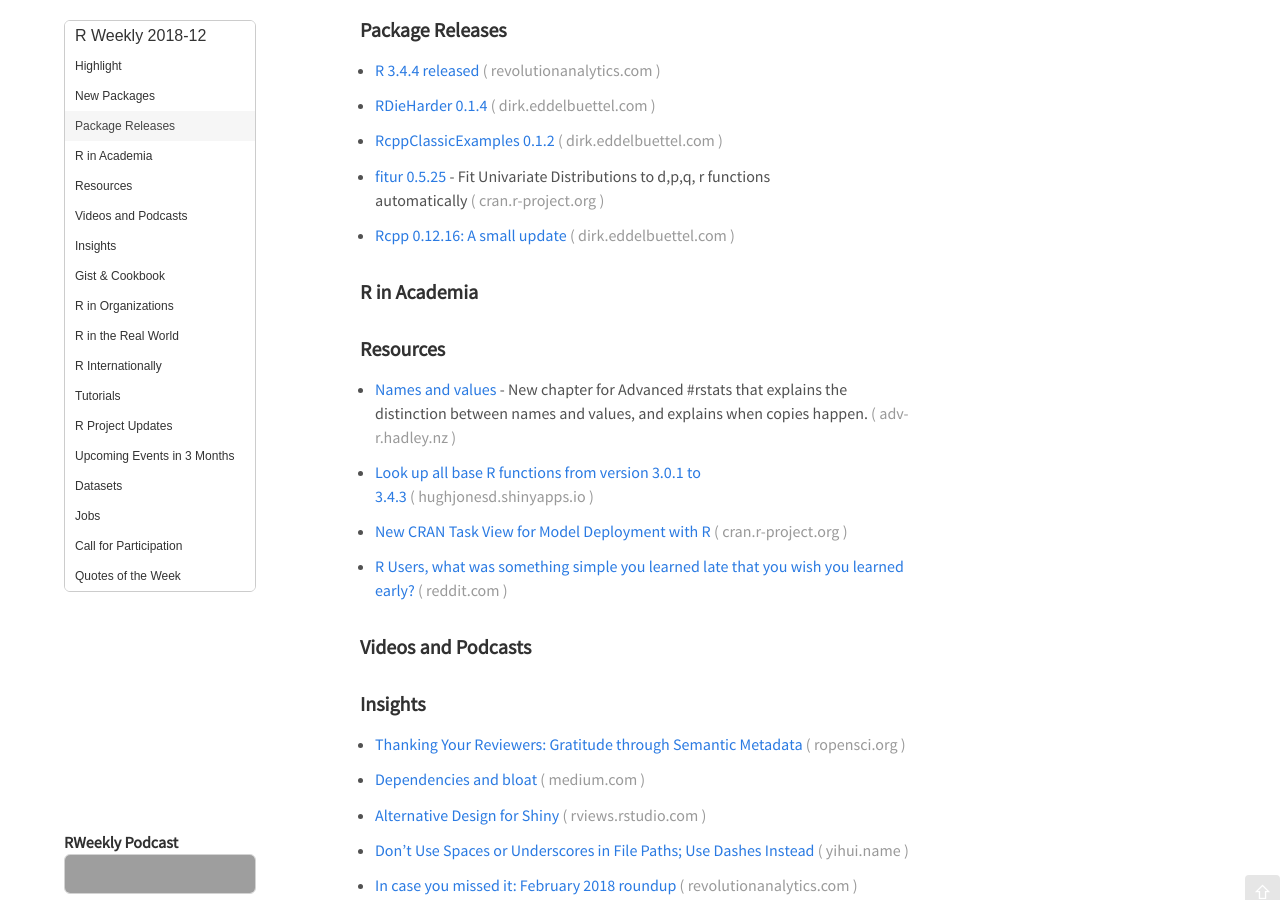
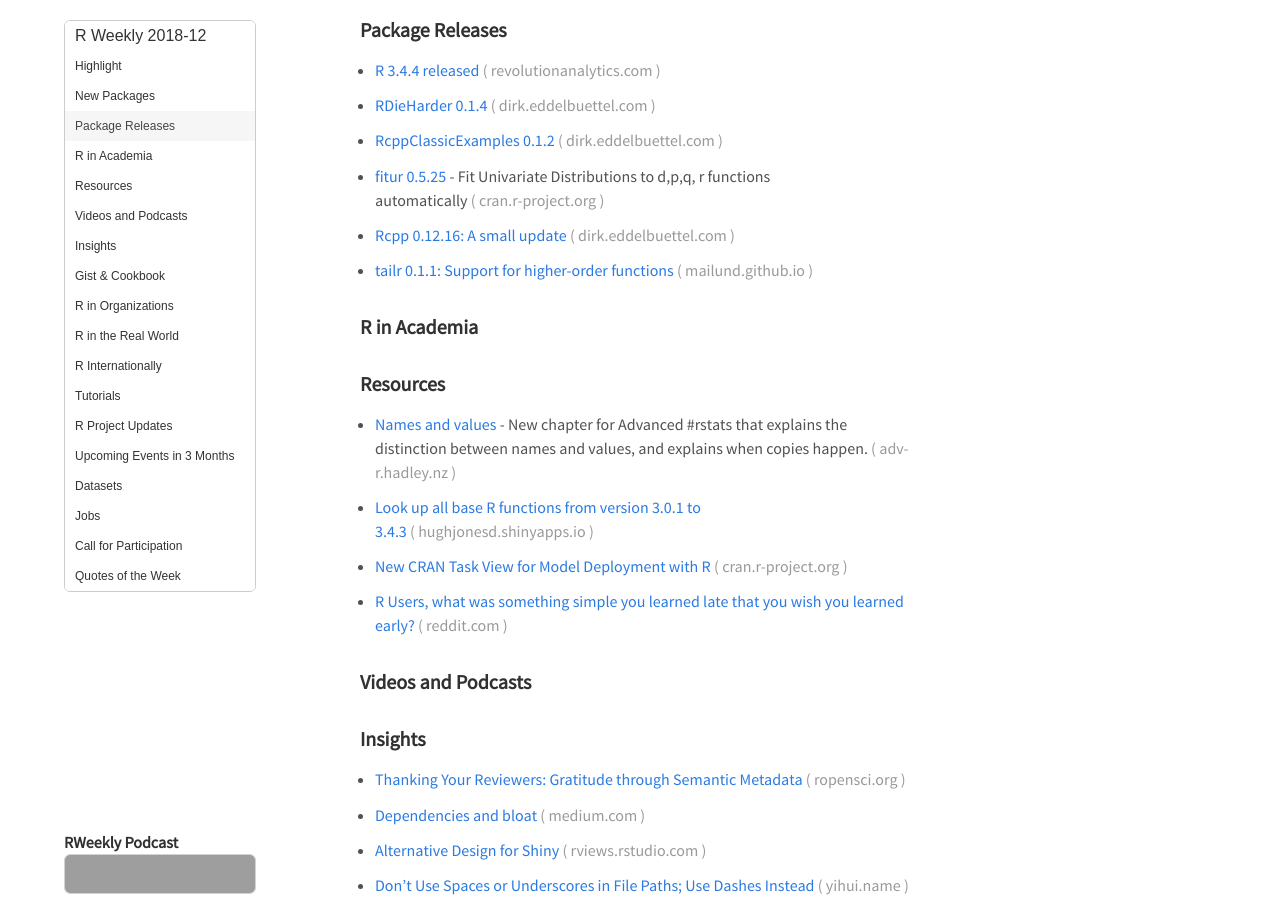
Before and after one commit to rweekly/rweekly.org, a Jekyll site: the page built from draft.md, in a window 1280 px wide and 900 px high, scrolled down 469 px. Built offline with Jekyll 4.4.1, drawn with Linux system fonts in a browser that asks for light colours; emoji names are drawn with the system emoji font; comment, search, counter and statistics services are not loaded; grey boxes are pictures that could not be loaded.

Commit message:
tailr v0.1.1

```diff
--- a/draft.md
+++ b/draft.md
@@ -39,6 +39,8 @@
 + [fitur 0.5.25](https://cran.r-project.org/web/packages/fitur/index.html) - Fit Univariate Distributions to d,p,q, r functions automatically
 
 + [Rcpp 0.12.16: A small update](http://dirk.eddelbuettel.com/blog/2018/03/13#rcpp_0.12.16)
+
++ [tailr 0.1.1: Support for higher-order functions](https://mailund.github.io/r-programmer-blog/2018/03/17/tailr-v0.1.1/)
 
 ###  R in Academia
 
```
